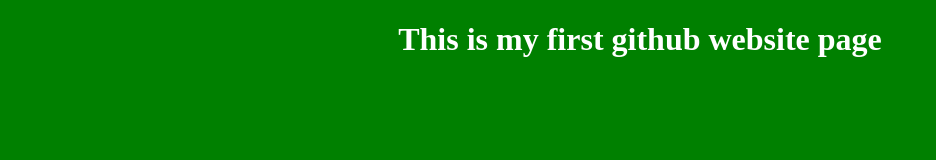
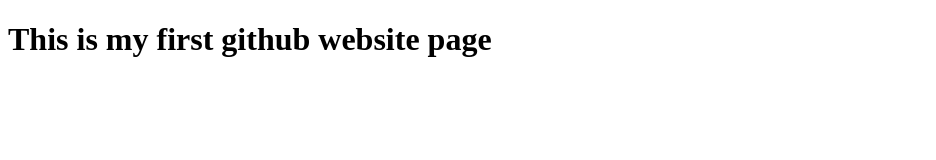
Before and after one commit to nishimwe13/test, a plain HTML site: page index.html in a window 1280 px wide. Shown: the whole page, without its empty margins (0-936 px from the left). Drawn offline with Linux system fonts and the light colour scheme.

Commit message:
Update index.html

```diff
--- a/index.html
+++ b/index.html
@@ -8,12 +8,4 @@
  <h1> This is my first github website page</h1>
 </body>
 
-<style>
-  body {
-    background-color:green;
-    color:#fff;
-    text-align:center;
-</style>
-
-
 </html>
```
